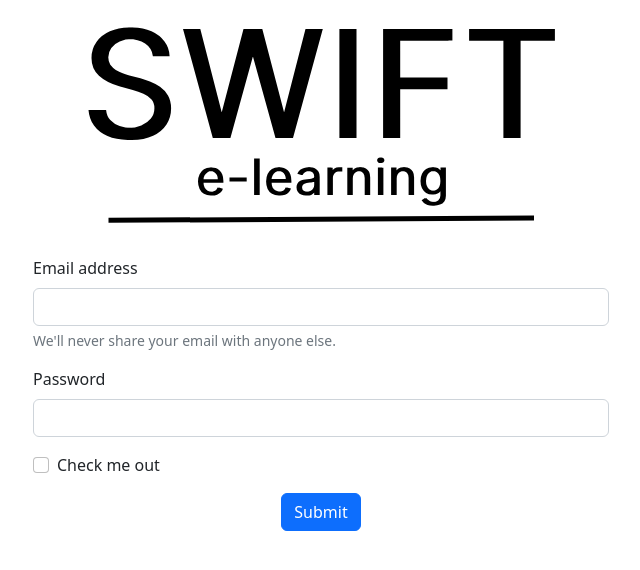
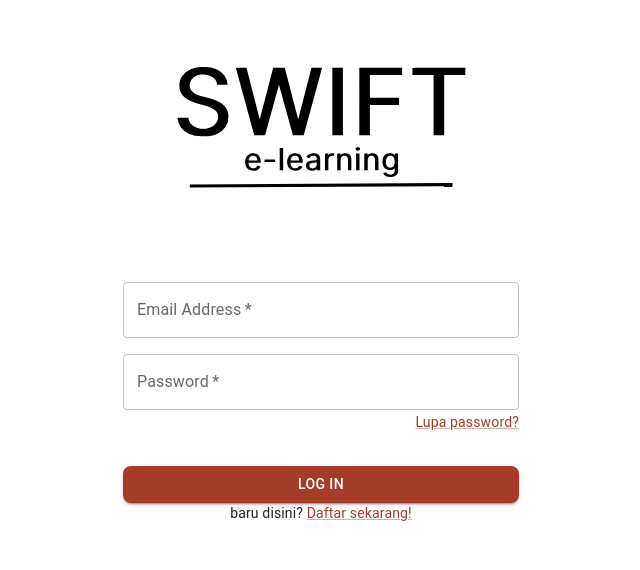
Before and after one commit to Emot-Api-SE4403/SwiftWebsite, a React (Create React App) app: page /login in a window 1280 px wide. Shown: the top 570 px of the page, without its empty margins (319-959 px from the left). Built offline with nearby package versions, Linux system fonts and the light colour scheme.

Commit message:
selesai membuat login page

```diff
--- a/src/pages/Login.js
+++ b/src/pages/Login.js
@@ -1,59 +1,118 @@
-import "bootstrap/dist/css/bootstrap.min.css";
+import * as React from 'react';
+import Button from '@mui/material/Button';
+import TextField from '@mui/material/TextField';
+import Grid from '@mui/material/Grid';
+import Box from '@mui/material/Box';
+import Link from '@mui/material/Link';
+import Typography from '@mui/material/Typography';
+import Container from '@mui/material/Container';
+import { ThemeProvider, createTheme } from "@mui/material/styles";
 import logo from "../images/logo 512 256.svg";
+import CssBaseline from '@mui/material/CssBaseline';
 
 
+const theme = createTheme({
+    palette: {
+      primary: {
+        main: '#A53B29',
+      },
+      secondary: {
+        main: '#7C554D',
+      },
+      tertiary: {
+        main: '#725C22',
+      },
+      error: {
+        main: '#BA1A1A',
+      },
+      background: {
+        main: '#201A19',
+      },
+      outline: {
+        main: '#A08C89',
+      },
+    },
+  });
+
 export default function Login() {
+    const handleSubmit = (event) => {
+        event.preventDefault();
+        const data = new FormData(event.currentTarget);
+        if(data.get('email') !== "admin@admin.test"){
+            alert("Email/Password Salah!");
+        } else {
+            if(data.get('password') !== "password") {
+                alert("Email/Password Salah!");
+            } else {
+                window.location.href = "/contact";
+            }
+        }
+      };
+
 
     return (
-        <>
-        <div class="container" style={{maxWidth: "600px"}}>
-            <div class="row">
-                <div class="col-md-12 text-center">
-                    <img src={logo} alt="logo swift" class="img-fluid"/>
-                </div>
-            </div>
-            <div class="row">
-                <div class="col-md-12">
-                    <form>
-                        <div className="mb-3">
-                            <label htmlFor="exampleInputEmail1" className="form-label">
-                                Email address
-                            </label>
-                            <input
-                                type="email"
-                                className="form-control"
-                                id="exampleInputEmail1"
-                                aria-describedby="emailHelp"
+        <ThemeProvider theme={theme}>
+            <CssBaseline />
+            <Container component="main" maxWidth="xs" direction="column" justifyContent="center">
+                <Box sx={{
+                    display: 'flex',
+                    flexDirection: 'column',
+                    alignItems: 'center',
+                    padding: '50px 0px'
+                }}>
+                    <img src={logo} alt="logo swift"
+                    style={{
+                        "max-width": "80%",
+                        "height": "auto",
+                    }}/>
+                </Box>
+                <Box component="form" noValidate onSubmit={handleSubmit} sx={{ mt: 3 }}>
+                    <Grid container spacing={2} justifyContent="center">
+                    <Grid item xs={12}>
+                            <TextField
+                                required
+                                fullWidth
+                                id="email"
+                                label="Email Address"
+                                name="email"
+                                autoComplete="email"
                             />
-                            <div id="emailHelp" className="form-text">
-                                We'll never share your email with anyone else.
-                            </div>
-                        </div>
-                        <div className="mb-3">
-                            <label htmlFor="exampleInputPassword1" className="form-label">
-                                Password
-                            </label>
-                            <input
+                        </Grid>
+                        <Grid item xs={12}>
+                            <TextField
+                                required
+                                fullWidth
+                                name="password"
+                                label="Password"
                                 type="password"
-                                className="form-control"
-                                id="exampleInputPassword1"
+                                id="password"
+                                autoComplete="new-password"
                             />
-                        </div>
-                        <div className="mb-3 form-check">
-                            <input type="checkbox" className="form-check-input" id="exampleCheck1" />
-                            <label className="form-check-label" htmlFor="exampleCheck1">
-                                Check me out
-                            </label>
-                        </div>
-                        <div class="text-center">
-                            <button type="submit" className="btn btn-primary">
-                                Submit
-                            </button>
-                        </div>
-                    </form>
-                </div>
-            </div>
-        </div>
-        </>
+                            <Grid container justifyContent="flex-end">
+                            <Grid item>
+                                <Link href="#" variant="body2">
+                                Lupa password?
+                                </Link>
+                            </Grid>
+                            </Grid>
+                        </Grid>
+                        <Grid item xs={12} md={12} align="center">
+                            <Button
+                                type="submit"
+                                variant="contained"
+                                xs = {12}
+                                fullWidth
+
+                                sx={{ mt:2, borderRadius: 2}}
+                            >
+                            Log In
+                            </Button>
+                            <Typography variant="body2">baru disini? <Link variant="body2" href="/register">Daftar sekarang!</Link></Typography>
+                        </Grid>
+
+                    </Grid>
+                </Box>
+            </Container>
+        </ThemeProvider>
     )
 }
--- a/src/pages/Register.js
+++ b/src/pages/Register.js
@@ -126,6 +126,7 @@ export default function Register() {
                                 autoComplete="new-password"
                                 variant="filled"
                             />
+
                         </Grid>
                         <Grid item xs={12} md={6}>
                             <Button
```
